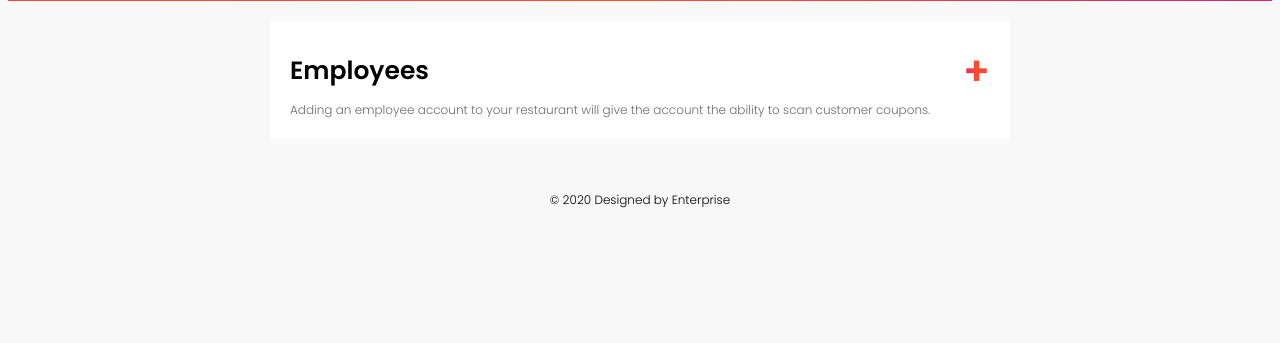
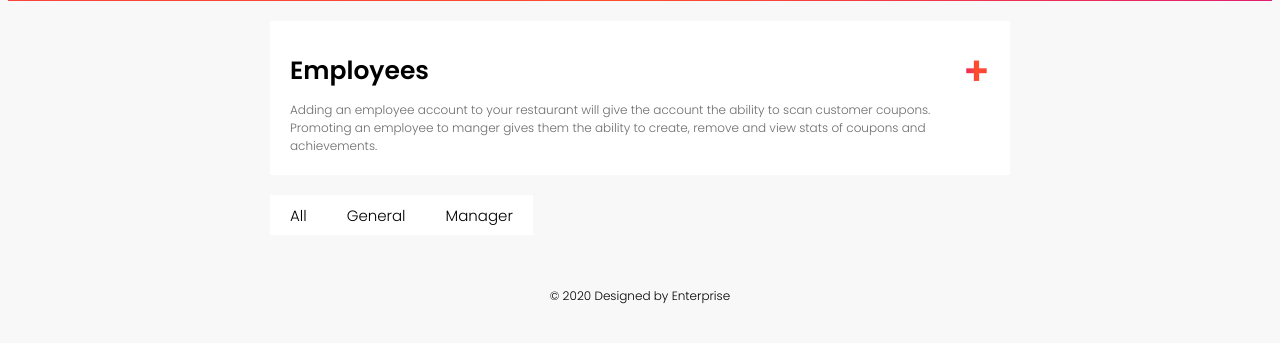
Before and after one commit to CSCC01/team_01-project, a Flask app: page /employee in a window 1280 px wide. Shown: the part 73-416 px from the top of the page. Run offline with Flask 2, Linux system fonts and the light colour scheme; the visitor is signed in with stand-in values (Sample User, id 1); data that the repository does not hold is empty.

Commit message:
S031: Added a new admin employee user type that has access to viewing/creating/deleting coupons and achievements (#36)
* T196: Added backend functions for promoting/demoting employees

* T197: Implemented a promot/demote option using the gear on the employee page

* T198: Allowed admin employees access to creating/deleting/viewing coupons and achievements

* T199: Added automated test suites for update_type and get_employees

* Added a filter to filter employees by their employee type

* Fixed typo, changed all instances of 'manger' to 'manager'

* Fixed an issue of uid being used before it was defined

```diff
--- a/demo3/databaseHelpers/employee.py
+++ b/demo3/databaseHelpers/employee.py
@@ -46,7 +46,8 @@ def get_employees(rid):
         dict = {
             "uid": employee.uid,
             "name": employee.name,
-            "email": employee.email
+            "email": employee.email,
+            "type": employee.type
         }
         employee_list.append(dict)
     return employee_list
--- a/demo3/routes/employee.py
+++ b/demo3/routes/employee.py
@@ -7,6 +7,7 @@
 from flask import Flask, render_template, request, redirect, url_for, session, Blueprint
 from databaseHelpers.restaurant import *
 from databaseHelpers.employee import *
+from databaseHelpers.user import *
 
 employee_page = Blueprint('employee_page', __name__, template_folder='templates')
 
@@ -18,14 +19,31 @@ def employee():
         return redirect(url_for('login_page.login'))
 
     # Page is restricted to owners only, if user is not an owner, redirect to home page
-    elif session['type'] != 1:
+    elif session['type'] == -1 or session["type"] == 0:
         return redirect(url_for('home_page.home'))
 
+    filter = 1
     if request.method == 'POST':
-        uid = request.form['user']
-        delete_employee(request.form['user'])
+        if "delete" in request.form:
+            uid = request.form['user']
+            delete_employee(request.form['user'])
+        elif "promote" in request.form:
+            uid = request.form['user']
+            update_type(uid, 2)
+        elif "depromote" in request.form:
+            uid = request.form['user']
+            update_type(uid, 0)
+        elif "general" in request.form:
+            filter = 0
+        elif "manager" in request.form:
+            filter = 2
 
-    rid = get_rid(session["account"])
+
+
+    if session["type"] == 1:
+        rid = get_rid(session["account"])
+    elif session["type"] == 2:
+        rid = get_employee_rid(session["account"])
+
     employee_list = get_employees(rid)
-
-    return render_template("employee.html", employees = employee_list)
+    return render_template("employee.html", employees = employee_list, filter = filter)
--- a/demo3/static/common.css
+++ b/demo3/static/common.css
@@ -334,3 +334,38 @@ button, input {
 .settings_dropdown:hover .options {
   display: block;
 }
+
+/* Styles the container for the achievement filter bar */
+.filter_nav_container .parent{
+  background-color: transparent
+}
+
+.filter_nav {
+  font-family: 'Poppins', sans-serif;
+  display: flex;
+  justify-content: flex-start;
+  margin-top: -20px;
+  margin-bottom: -20px;
+  margin-left: -20px;
+}
+
+.filter_nav img {
+  margin-right: -1px;
+}
+
+.filter_nav input[type = 'submit'] {
+  font-family: 'Poppins', sans-serif;
+  font-size: var(--body);
+  font-weight: 300;
+  height: 40px;
+  background-color: var(--forground);
+  padding-left: 20px;
+  padding-right: 20px;
+}
+
+.filter_nav input[type = 'submit']:hover {
+  border-radius: 5px;
+  background-image: -webkit-linear-gradient(left, var(--pink), var(--orange), var(--red));
+  background-image:         linear-gradient(to right, var(--pink), var(--orange), var(--red));
+  color: var(--forground);
+}
--- a/demo3/static/employee.css
+++ b/demo3/static/employee.css
@@ -39,6 +39,7 @@ button, input {
 }
 
 .options {
+  font-family: 'Poppins', sans-serif;
   display: none;
   position: absolute;
   background-color: var(--background);
@@ -47,7 +48,7 @@ button, input {
 }
 
 .options input {
-  font-family: 'Poppins', sans-serif;
+  width: 100%;
   padding: 12px 16px;
   text-decoration: none;
   display: block;
--- a/demo3/templates/base.html
+++ b/demo3/templates/base.html
@@ -45,16 +45,16 @@
                 </button>
                 <div id="dropdown" class="dropdown_container">
                   <a href="coupon.html">My Coupons</a>
-                  {% if session['type'] == 1 %}
+                  {% if session['type'] == 1 or session["type"] == 2 %}
                     <a href="createCoupon.html">Create a Coupon</a>
                     <a href="viewUserCoupons.html">View Customer Coupons</a>
                   {% endif %}
                 </div>
               </div>
-              {% if session['type'] == 1 or session['type'] == 0 %}
+              {% if session['type'] != -1 %}
                 <a href="achievement.html"><img src="static/Resources/achievement{% block achievement %}{% endblock achievement %}.png" alt="Achievement"></a>
               {% endif %}
-              {% if session['type'] == 1 %}
+              {% if session['type'] == 1 or session["type"] == 2 %}
                 <a href="employee.html"><img src="static/Resources/employee{% block employee %}{% endblock employee %}.png" alt="Employee"></a>
               {% endif %}
                 <a href="profile.html"><img src="static/Resources/user{% block profile %}{% endblock profile %}.png" alt="User"></a>
--- a/demo3/templates/employee.html
+++ b/demo3/templates/employee.html
@@ -7,7 +7,7 @@
 {% extends "base.html" %}
 {% block style %}<link rel="stylesheet" type="text/css" href="static/employee.css">{% endblock style %}
 {% block title %}
-<title>My Coupons</title>
+<title>Employees</title>
 {% endblock title %}
 
 {% block employee %}_pressed{% endblock employee %}
@@ -18,38 +18,71 @@
         <div class = text>
           Employees
         </div>
+        {% if session["type"] == 1 %}
           <div class = plus>
             <a href="registration2.html">+</a>
           </div>
+        {% endif %}
       </div>
       <div class = fine_print>
-        Adding an employee account to your restaurant will give the account the ability to scan customer coupons.</div>
+        Adding an employee account to your restaurant will give the account the ability to scan customer coupons.<br>
+        Promoting an employee to manger gives them the ability to create, remove and view stats of coupons and achievements.
       </div>
     </div>
+    <form method = "post">
+      <div class = filter_nav_container>
+        <div class = parent>
+          <div class = filter_nav>
+              <div class = but>
+                <input type = "submit" value = "All" name = all>
+              </div>
+              <div class = but>
+                <input type = "submit" value = "General" name = general>
+              </div>
+              <div class = but>
+                <input type = "submit" value = "Manager" name = manager>
+              </div>
+          </div>
+        </div>
+      </div>
+    </form>
 {% endblock page_name %}
-
 
   {% block content %}
     {% for e in employees %}
+      {% if filter == 1 or (filter == 2 and e["type"] == 2) or (filter == 0 and e["type"] == 0) %}
         <div class = parent>
           <div class = title>
             <div class = name>
               {{ e["name"] }}
             </div>
+            {% if session["type"] == 1 %}
             <div class = settings_dropdown>
               <button class = settings><img src="static/Resources/gear.png" alt="Settings"></button>
               <div class = options>
                 <form method = "post">
-                <input type="submit" value = "Delete" name = {{e["name"]}}>
+                  {% if e["type"] == 0 %}
+                    <input type="submit" value = "Promote" name = promote>
+                  {% else %}
+                    <input type="submit" value = "Demote" name = depromote>
+                  {% endif %}
+                  <input type="submit" value = "Delete" name = delete>
                   <input type="hidden" value = {{e["uid"]}} name = user>
                 </form>
               </div>
             </div>
+            {% endif %}
           </div>
           <div class = email>
             Email: {{ e["email"] }}
           </div>
+            {% if e["type"] == 2 %}
+              Employee Type: Manager
+            {% else %}
+              Employee Type: Regular
+            {% endif %}
         </div>
+      {% endif %}
     {% endfor %}
   {% endblock content %}
 
--- a/demo3/templates/viewUserCoupons.html
+++ b/demo3/templates/viewUserCoupons.html
@@ -17,7 +17,7 @@
 {% block coupon2 %}_pressed{% endblock coupon2 %}
 
 {% block sidebar %}
-{% if session['type'] == 1  or session['type'] == 0 %}
+{% if session['type'] == 1  or session['type'] == 2 %}
 <div class="sidenav">
   <div class = side_title>
     Coupons
@@ -30,7 +30,6 @@
       </button>
     </div>
   </a>
-  {% if session['type'] == 1 %}
   <a href="createCoupon.html">
     <div class = but>
       <button type="button">
@@ -39,7 +38,6 @@
       </button>
     </div>
   </a>
-  {% endif %}
 
   <a href="viewUserCoupons.html">
     <div class = but>
```
Also changed, not shown: demo3/databaseHelpers/user.py (+18 -1 lines), demo3/routes/achievement.py (+5 -3 lines), demo3/routes/coupon.py (+10 -12 lines), demo3/templates/achievement.html (+40 -2 lines), demo3/templates/coupon.html (+4 -6 lines), demo3/templates/createAchievement.html (+38 -0 lines), demo3/templates/createCoupon.html (+4 -5 lines), demo3/test/testEmployee/testSelectorEmployee.py (+6 -5 lines), demo3/test/testUser/testUpdatorUser.py (added, +33 -0 lines), demo3/static/Resources/QR/update_achievement/3_37.png (added), demo3/static/Resources/QR/update_achievement/3_39.png (added), demo3/static/Resources/QR/update_achievement/3_45.png (added). Lines whose indentation alone changed are shown as unchanged.
